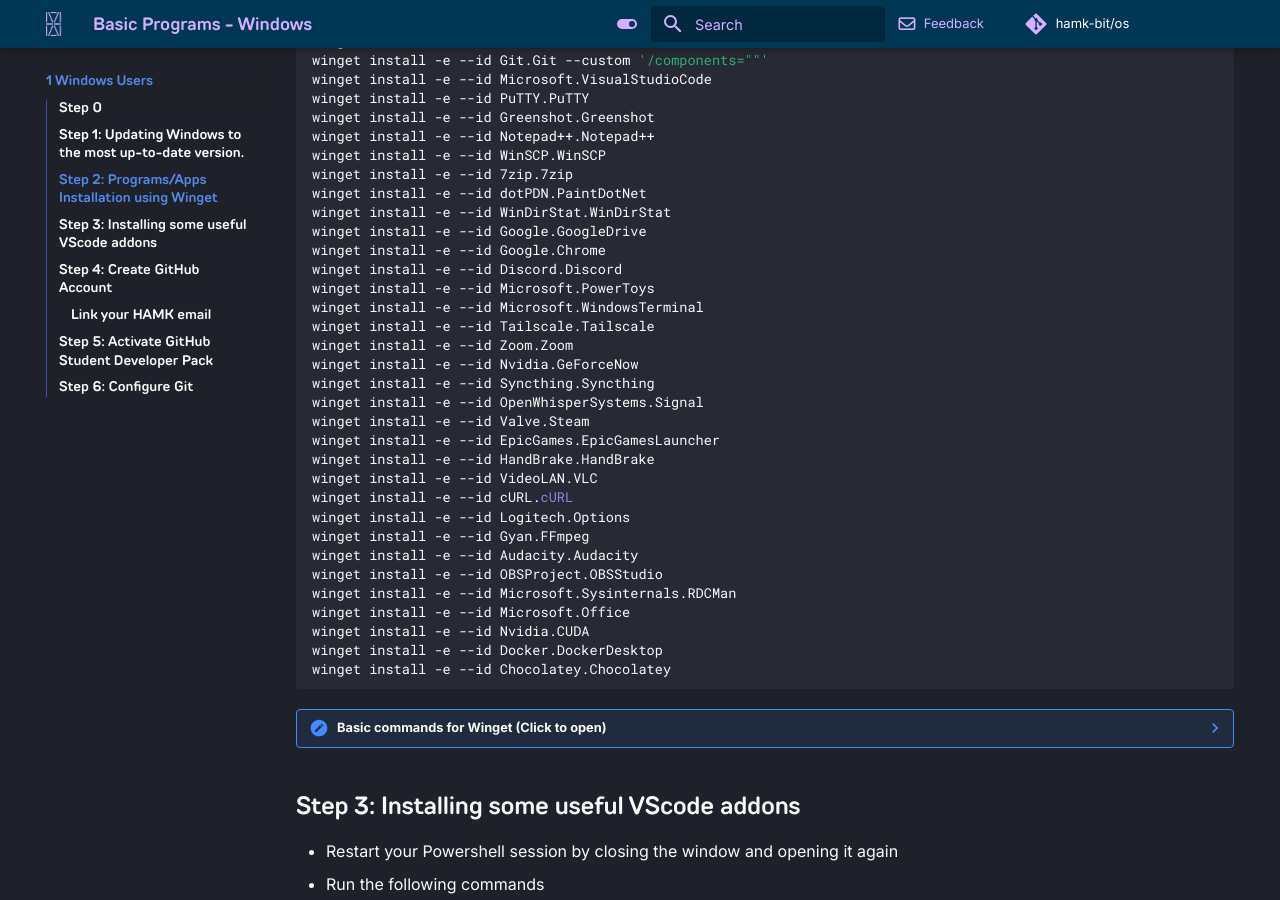
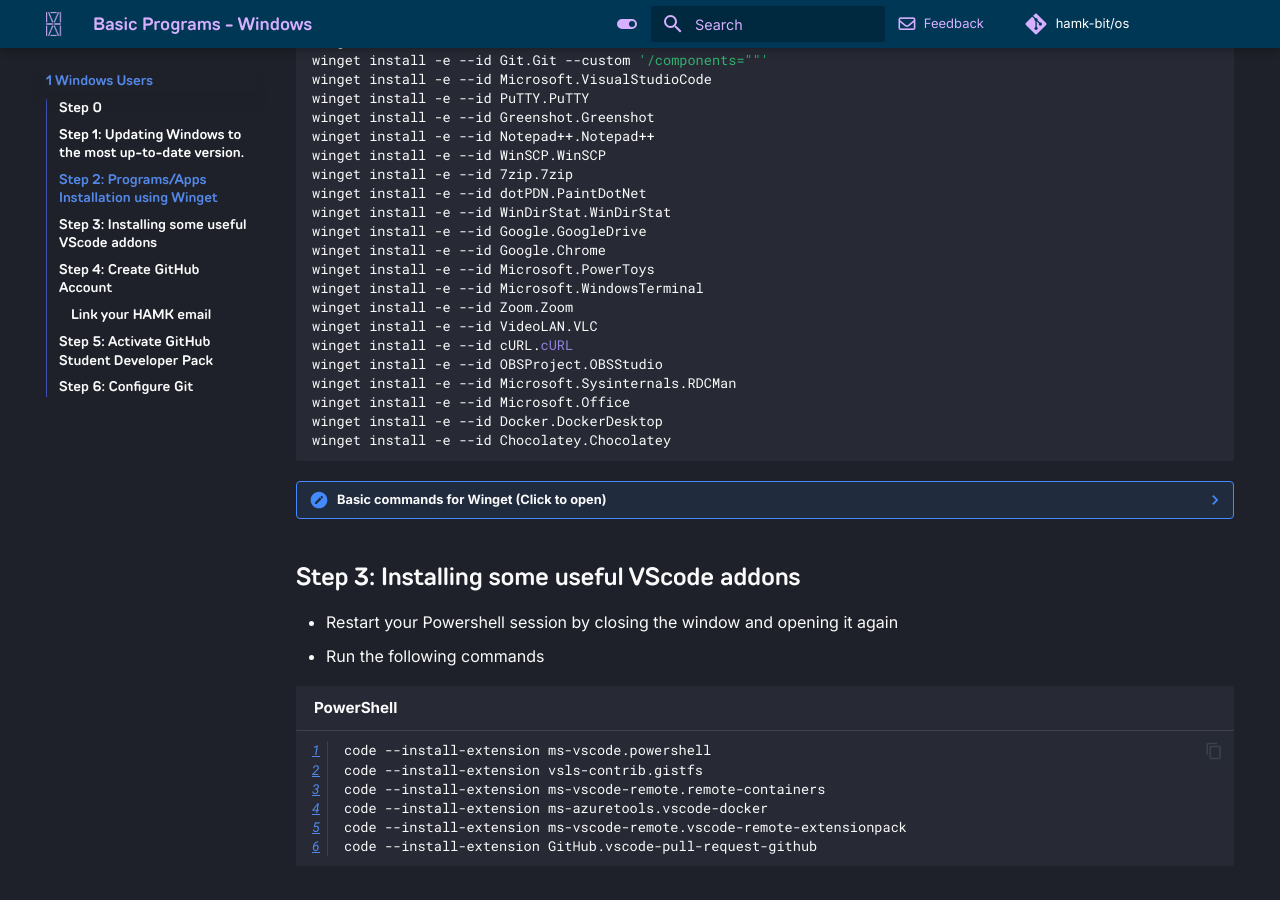
Before and after one commit to hamk-business-information-technology/os, an MkDocs documentation site: the page built from docs/index.md, in a window 1280 px wide and 900 px high, scrolled down 1556 px. Built offline with MkDocs 1.6.1 and Material for MkDocs 9.7.7, drawn with Linux system fonts in a browser that asks for light colours; comment, search, counter and statistics services are not loaded; a style sheet for code colours, icons or effects is not loaded.

Commit message:
Simplefy list

````diff
--- a/docs/index.md
+++ b/docs/index.md
@@ -69,26 +69,14 @@
 winget install -e --id WinDirStat.WinDirStat
 winget install -e --id Google.GoogleDrive
 winget install -e --id Google.Chrome
-winget install -e --id Discord.Discord
 winget install -e --id Microsoft.PowerToys
 winget install -e --id Microsoft.WindowsTerminal
-winget install -e --id Tailscale.Tailscale
 winget install -e --id Zoom.Zoom
-winget install -e --id Nvidia.GeForceNow
-winget install -e --id Syncthing.Syncthing
-winget install -e --id OpenWhisperSystems.Signal
-winget install -e --id Valve.Steam
-winget install -e --id EpicGames.EpicGamesLauncher
-winget install -e --id HandBrake.HandBrake
 winget install -e --id VideoLAN.VLC
 winget install -e --id cURL.cURL
-winget install -e --id Logitech.Options
-winget install -e --id Gyan.FFmpeg
-winget install -e --id Audacity.Audacity
 winget install -e --id OBSProject.OBSStudio
 winget install -e --id Microsoft.Sysinternals.RDCMan
 winget install -e --id Microsoft.Office
-winget install -e --id Nvidia.CUDA
 winget install -e --id Docker.DockerDesktop
 winget install -e --id Chocolatey.Chocolatey
 ```
````
